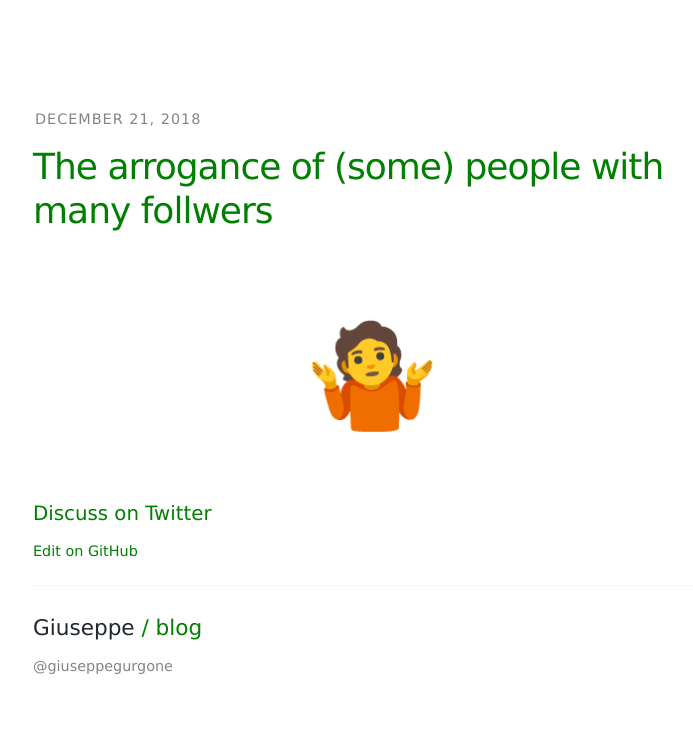
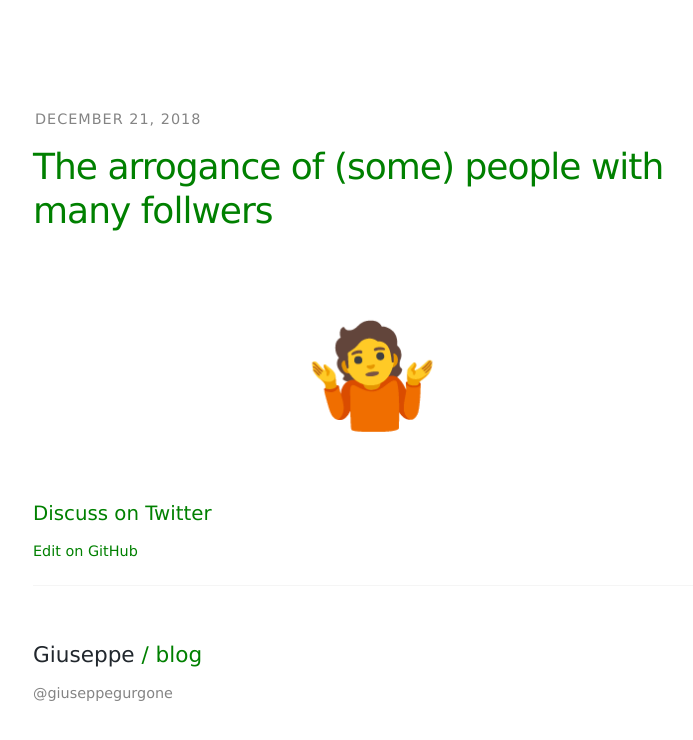
Before and after one commit to giuseppeg/giuseppeg.github.com, a Jekyll site: the page built from _posts/2018-12-21-web-stars-arrogance.md, in a window 1280 px wide. Shown: the top 740 px of the page, without its empty margins (268-961 px from the left). Built offline with Jekyll 4.4.1, drawn with Linux system fonts in a browser that asks for light colours; comment, search, counter and statistics services are not loaded.

Commit message:
fix margin

```diff
--- a/assets/app/index.css
+++ b/assets/app/index.css
@@ -25,7 +25,7 @@ a {
 }
 
 .Nav--after {
-  margin-top: 1.5em;
+  margin-top: 3em;
   margin-bottom: 0;
 }
 
```
Also changed, not shown: assets/build/build.min.css.
